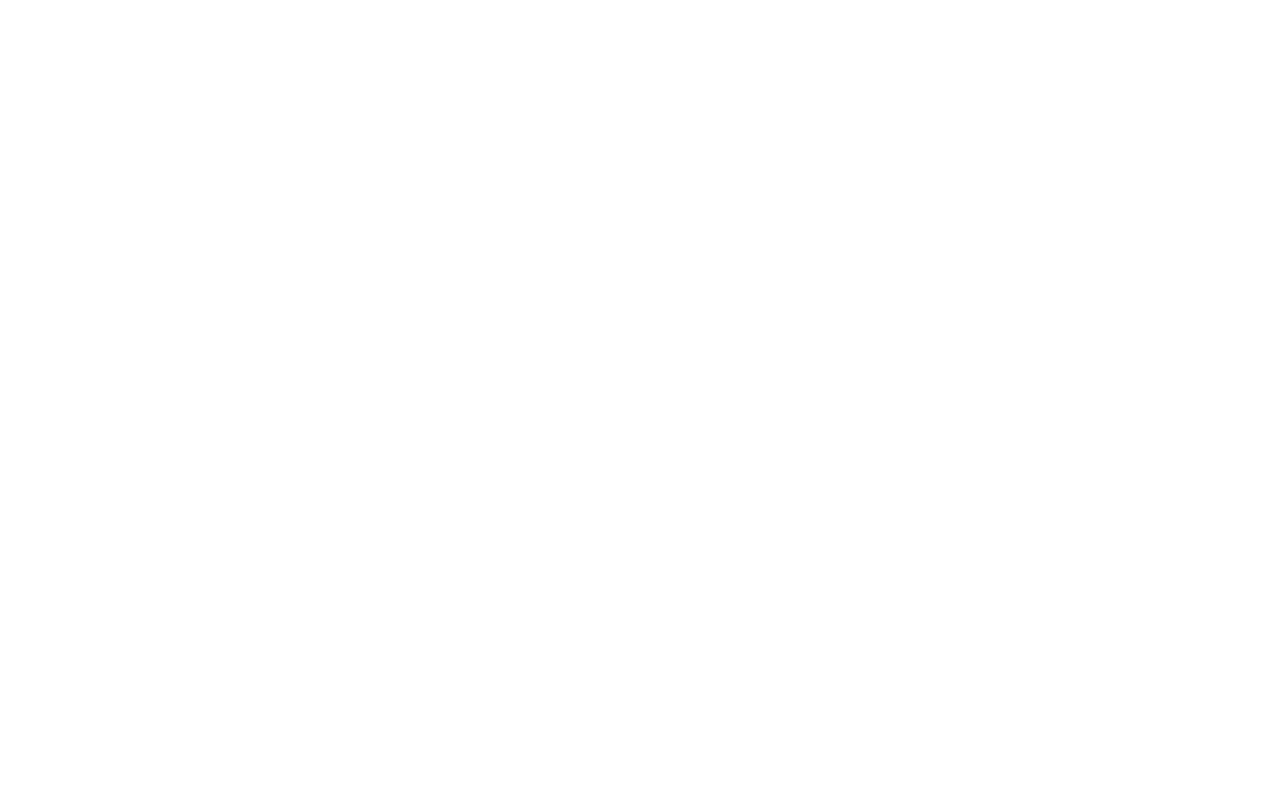
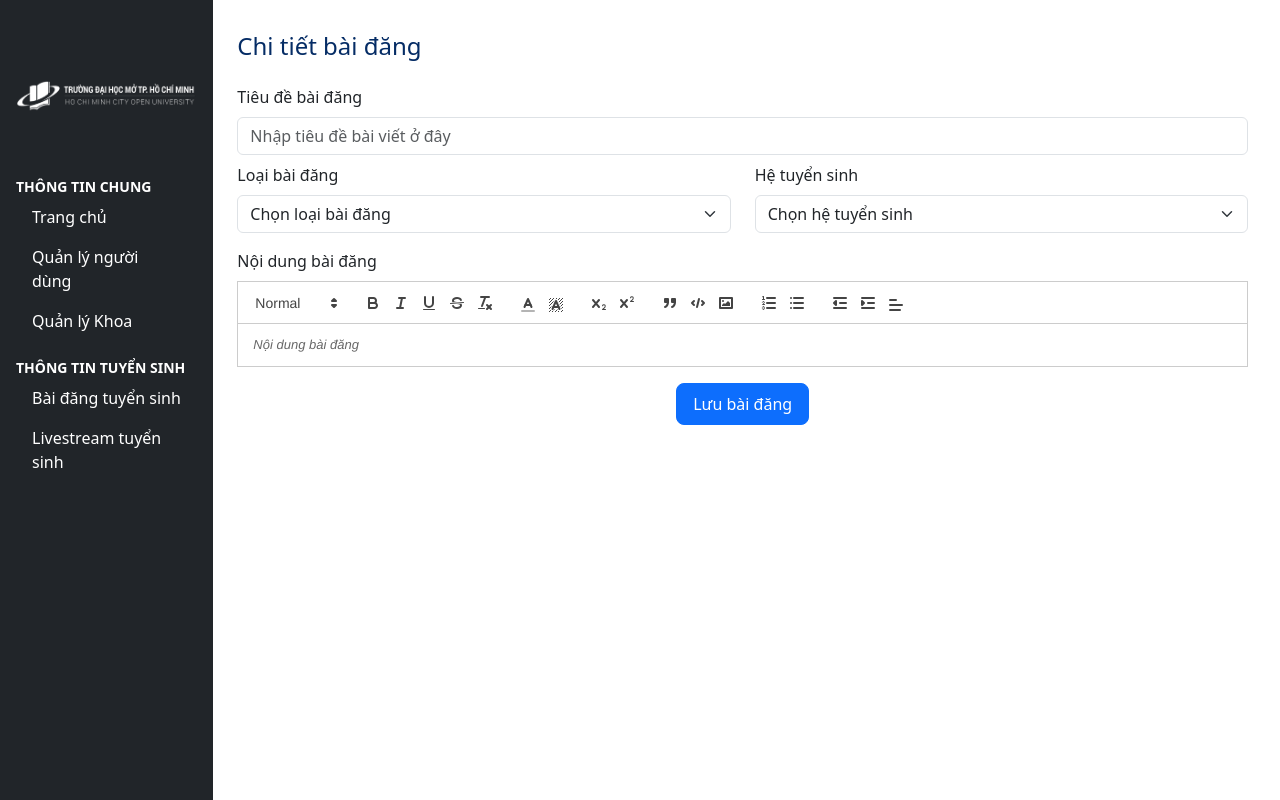
Before and after one commit to frost1129/UniAdmissionsSupport, a React (Create React App) app in the folder frontend/: page /admin/addpost in a window 1280 px wide. Before the commit this address had no page. Built offline with nearby package versions, Linux system fonts and the light colour scheme.

Commit message:
[Linh] front: add admin ui

```diff
--- a/frontend/src/App.js
+++ b/frontend/src/App.js
@@ -16,10 +16,11 @@
 import AdminPost from "./admin/APost";
 import AdminLivestream from "./admin/ALivestream";
 import PostConfig from "./admin/PostConfig";
+import AdminNav from "./admin/AdminNav";
 
 const App = () => {
     const location = useLocation();
-    const pathToHideHF = ['/login', '/signup', '/admin', '/posts/add'];
+    const pathToHideHF = ['/login', '/signup', '/admin'];
 
     const hideHeaderFooter = pathToHideHF.includes(location.pathname);
     const isAdminRoute = location.pathname.includes('/admin')
@@ -27,7 +28,7 @@
     return (
         <>
             {!hideHeaderFooter && !isAdminRoute && <Header />}
-            {/* {isAdminRoute && <AdminNav />} */}
+            {isAdminRoute && <AdminNav />}
 
             <Routes>
                 <Route path="/" element={<Home/>} />
@@ -39,13 +40,13 @@
                 <Route path="/posts" element={<Posts/>} />
                 <Route path="/post" element={<PostDetail/>} />
 
-                <Route path="/posts/add" element={<PostConfig/>} />
+                <Route path="/admin/addpost" element={<PostConfig/>} />
 
                 <Route path="/admin" element={<Admin/>} />
                 <Route path="/admin/users" element={<AdminUser/>} />
                 {/* <Route path="/admin/questions" element={<AdminUser/>} /> */}
                 <Route path="/admin/faculties" element={<AdminFaculties/>} />
-                <Route path="/admin/post" element={<AdminPost/>} />
+                <Route path="/admin/posts" element={<AdminPost/>} />
                 <Route path="/admin/livestream" element={<AdminLivestream/>} />
             </Routes>
 
--- a/frontend/src/admin/AFaculties.js
+++ b/frontend/src/admin/AFaculties.js
@@ -1,17 +1,12 @@
 import React from "react";
-import { Container, Row } from "react-bootstrap";
-import AdminNav from "./AdminNav";
 
 const AFaculties = () => {
     return (
-        <Container className="d-flex" fluid>
-            <Row>
-                <div className="col-3 col-xl-2 bg-dark">
-                    <AdminNav />
-                </div>
-                <div className="col-9 col-xl-10 overflow-y-scroll">Faculties</div>
-            </Row>
-        </Container>
+        <div className="d-flex justify-content-end m-4">
+            <div className="bg-info col-xl-10 col-9">
+                đây là nội dung của faculties
+            </div>
+        </div>
     );
 };
 
--- a/frontend/src/admin/ALivestream.js
+++ b/frontend/src/admin/ALivestream.js
@@ -1,17 +1,12 @@
 import React from "react";
-import { Container, Row } from "react-bootstrap";
-import AdminNav from "./AdminNav";
 
 const ALivestream = () => {
     return (
-        <Container className="d-flex" fluid>
-            <Row>
-                <div className="col-3 col-xl-2 bg-dark">
-                    <AdminNav />
-                </div>
-                <div className="col-9 col-xl-10 overflow-y-scroll">Livestream</div>
-            </Row>
-        </Container>
+        <div className="d-flex justify-content-end m-4">
+            <div className="col-xl-10 col-9">
+                đây là nội dung của live
+            </div>
+        </div>
     );
 };
 
--- a/frontend/src/admin/APost.js
+++ b/frontend/src/admin/APost.js
@@ -1,17 +1,12 @@
 import React from "react";
-import { Container, Row } from "react-bootstrap";
-import AdminNav from "./AdminNav";
 
 const APost = () => {
     return (
-        <Container className="d-flex" fluid>
-            <Row>
-                <div className="col-3 col-xl-2 bg-dark">
-                    <AdminNav />
-                </div>
-                <div className="col-9 col-xl-10 overflow-y-scroll">Post</div>
-            </Row>
-        </Container>
+        <div className="d-flex justify-content-end m-4">
+            <div className="col-xl-10 col-9">
+                đây là nội dung của posts
+            </div>
+        </div>
     );
 };
 
--- a/frontend/src/admin/AUsers.js
+++ b/frontend/src/admin/AUsers.js
@@ -1,17 +1,12 @@
 import React from "react";
-import { Container, Row } from "react-bootstrap";
-import AdminNav from "./AdminNav";
 
 const AUsers = () => {
     return (
-        <Container className="d-flex" fluid>
-            <Row>
-                <div className="col-3 col-xl-2 bg-dark">
-                    <AdminNav />
-                </div>
-                <div className="col-9 col-xl-10 overflow-y-scroll">User</div>
-            </Row>
-        </Container>
+        <div className="d-flex justify-content-end m-4">
+            <div className="col-xl-10 col-9">
+                đây là nội dung của user
+            </div>
+        </div>
     );
 };
 
--- a/frontend/src/admin/Admin.js
+++ b/frontend/src/admin/Admin.js
@@ -1,6 +1,5 @@
 import React, { useState } from 'react'
 import { Button, Card, Container, Row, Table } from 'react-bootstrap'
-import AdminNav from './AdminNav';
 import { Link } from 'react-router-dom';
 import { FontAwesomeIcon } from '@fortawesome/react-fontawesome';
 import { faInfoCircle, faPencilAlt } from '@fortawesome/free-solid-svg-icons';
@@ -20,12 +19,8 @@
     };
 
 	return (
-		<Container fluid>
-			<Row>
-				<div className='col-3 col-xl-2 bg-dark'>
-					<AdminNav/>
-				</div>
-				<div className='col-9 col-xl-10 pt-3 overflow-y-auto'>
+		<div className='d-flex justify-content-end m-4'>
+			<div className='col-xl-10 col-9'>
 				<Container className='py-2' fluid>
 					<h4 className=''>Banner</h4>
 					<Row className='flex-nowrap overflow-x-auto py-2'>
@@ -87,16 +82,14 @@
 						</tbody>
 					</Table>
 				</Container>
-
 			</div>
-			</Row>
 
 			<ImageModal
 				imageUrl={imgUrl}
 				show={imgShow}
 				onClose={handleCloseImage}
             />
-		</Container>
+		</div>
 	)
 };
 
--- a/frontend/src/admin/AdminNav.js
+++ b/frontend/src/admin/AdminNav.js
@@ -12,7 +12,7 @@
         { key: 'main', path: '/admin' },
         { key: 'users', path: '/admin/users' },
         { key: 'faculties', path: '/admin/faculties' },
-        { key: 'post', path: '/admin/post' },
+        { key: 'posts', path: '/admin/posts' },
         { key: 'livestream', path: '/admin/livestream' },
     ];
 
@@ -24,7 +24,10 @@
     }, [location.pathname, tabs]);
 
     return (
-        <div className="bg-dark min-vh-100 text-white">
+        <div
+			className="bg-dark text-white fixed-bottom col-xl-2 col-3"
+			style={{ height: '100vh', top: '0', left: '0', padding: '2rem 1rem'}}
+		>
 			<Link
 				to="/admin"
 				className="text-decoration-none d-flex align-items-center"
@@ -36,7 +39,7 @@
 				className="flex-column"
 				activeKey={activeTab}
 			>
-				<small className="fw-bold text-uppercase mb-2">
+				<small className="fw-bold text-uppercase mt-3">
 					Thông tin chung
 				</small>
 				<Nav.Item>
@@ -70,14 +73,14 @@
 					</Nav.Link>
 				</Nav.Item>
 
-				<small className="fw-bold text-uppercase mb-2">
+				<small className="fw-bold text-uppercase mt-3">
 					Thông tin tuyển sinh
 				</small>
 				<Nav.Item>
 					<Nav.Link
 						as={Link}
-						to="/admin/post"
-						eventKey="post"
+						to="/admin/posts"
+						eventKey="posts"
 						className="nav-link text-white"
 					>
 						Bài đăng tuyển sinh
--- a/frontend/src/admin/PostConfig.js
+++ b/frontend/src/admin/PostConfig.js
@@ -1,6 +1,5 @@
 import React, { useState } from "react";
 import { Button, Col, Form, InputGroup, Row } from "react-bootstrap";
-import AdminNav from "./AdminNav";
 import ReactQuill from "react-quill";
 import "react-quill/dist/quill.snow.css";
 import { useParams } from "react-router-dom";
@@ -42,14 +41,8 @@
       };
 
     return (
-        <Row className="d-flex h-100 overflow-hidden container-fluid">
-            <div className="col-3 col-xl-2 bg-dark">
-                <AdminNav />
-            </div>
-
-            <div className="col-9 col-xl-10">
-
-                <Form className="w-75 mx-auto pt-4" onSubmit={sendPost}>
+        <div className="d-flex justify-content-end m-4">
+            <Form className="col-xl-10 col-9 p-2" onSubmit={sendPost}>
                 <div className="mb-4 text-primary-emphasis">
                     <h4>Chi tiết bài đăng</h4>
                 </div>
@@ -94,7 +87,6 @@
                 </InputGroup>
             </Form>
         </div>
-        </Row>
     );
 };
 
```
Lines whose indentation alone changed are shown as unchanged.
